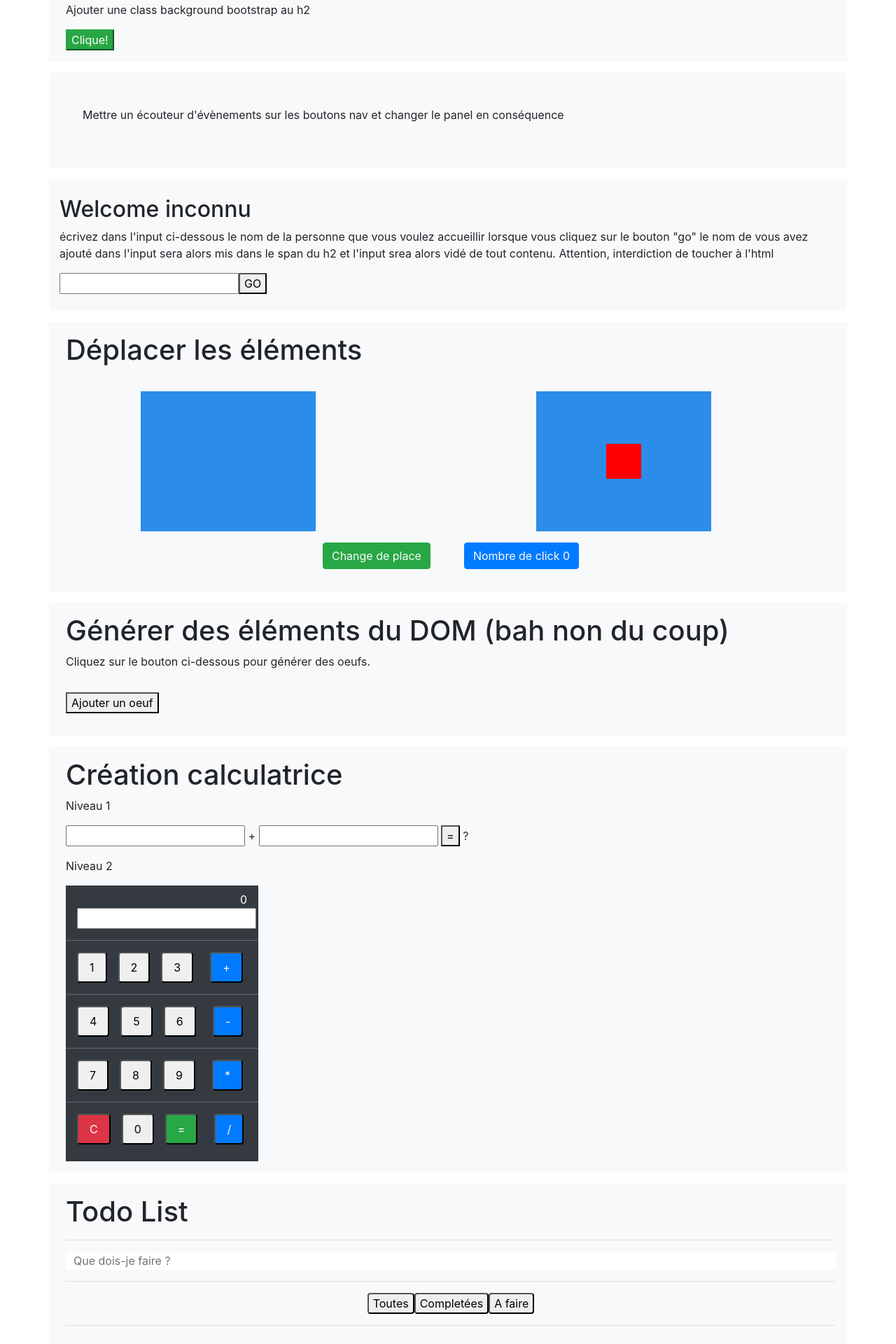
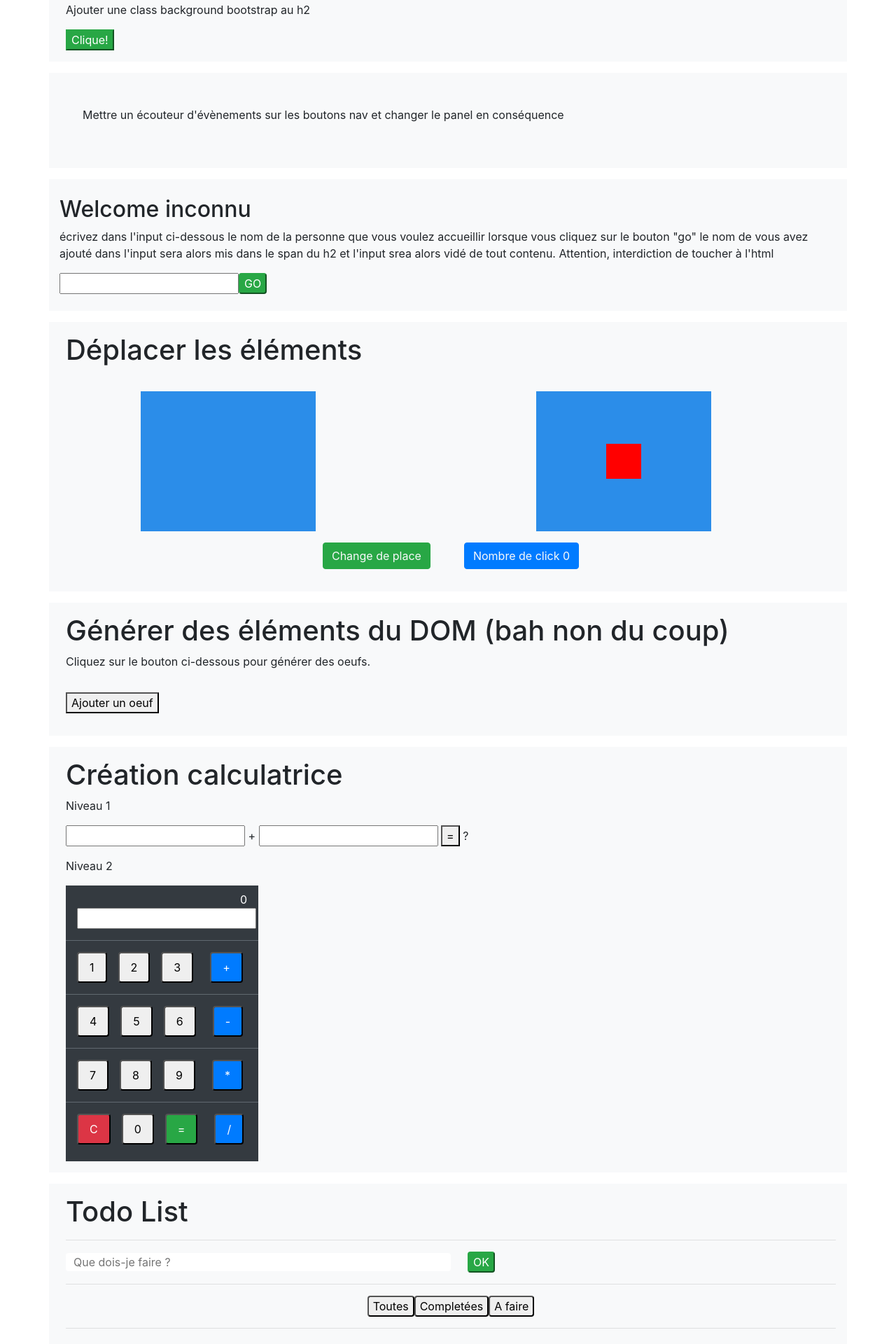
Before and after one commit to Oxalys/recap-react, a React (Create React App) app: page / in a window 1280 px wide. Shown: the part 496-2416 px from the top of the page at 70% size. Built offline with nearby package versions, Linux system fonts and the light colour scheme.

Commit message:
calculatrice 2 en cours2

```diff
--- a/src/Components/Exo3.jsx
+++ b/src/Components/Exo3.jsx
@@ -17,7 +17,7 @@ const Exo3 = () => {
             lorsque vous cliquez sur le bouton "go" le nom de vous avez ajouté dans l'input sera
             alors mis dans le span du h2 et l'input srea alors vidé de tout contenu. Attention,
             interdiction de toucher à l'html</p>
-            <input type="text" name="" id=""/><button onClick={click}>GO</button>
+            <input type="text" name="" id=""/><button className="rounded btn-success" onClick={click}>GO</button>
 
         </div>
     )
--- a/src/Components/ToDoList.jsx
+++ b/src/Components/ToDoList.jsx
@@ -1,18 +1,26 @@
-import React from 'react';
+import React, { useState } from 'react';
 
 
 const ToDoList = () => {
+
+    const [list, setList] = useState([])
+
+    const click = (e) => {
+        let tache = e.target.previousElementSibling.value;
+        e.target.previousElementSibling.value = "";
+        list.push(tache);
+    };
 
     return(
         <div className="container bg-light my-3 p-3 pl-4">
             <h1>Todo List</h1>
             <hr />
-            <input class="input7 w-100 border-0" type="text" placeholder="  Que dois-je faire ?" />
+            <input className="input7 w-50 border-0 rounded" type="text" placeholder="  Que dois-je faire ?" /><button className="rounded mx-4 btn-success" onClick={click}>OK</button>
             <hr />
-            <div class="btn7 text-center">
-            <button class="btn-to rounded">Toutes</button>
-            <button class="btn-to rounded">Completées</button>
-            <button class="btn-to rounded">A faire </button>
+            <div className="btn7 text-center">
+            <button className="btn-to rounded">Toutes</button>
+            <button className="btn-to rounded">Completées</button>
+            <button className="btn-to rounded">A faire</button>
             </div>
             <hr />
             <div id="list"></div>
```
